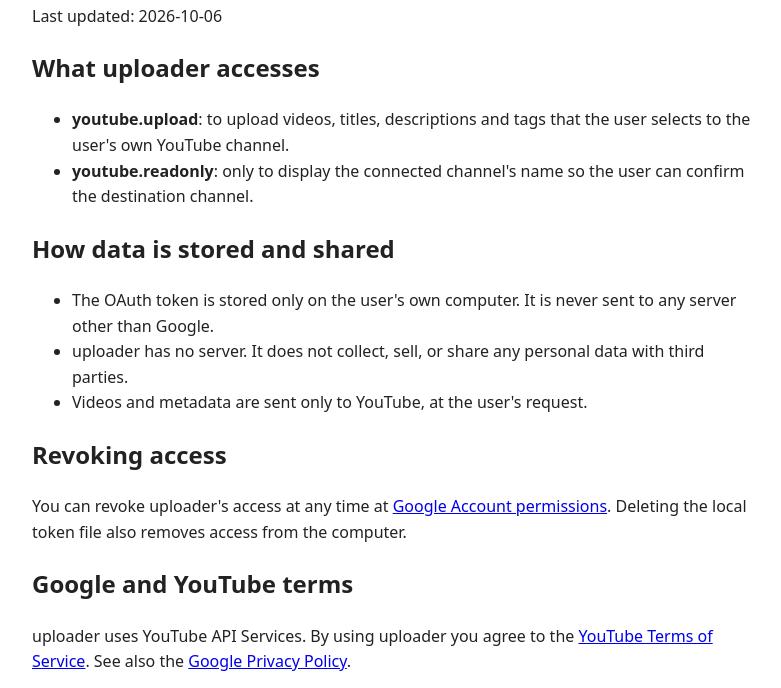
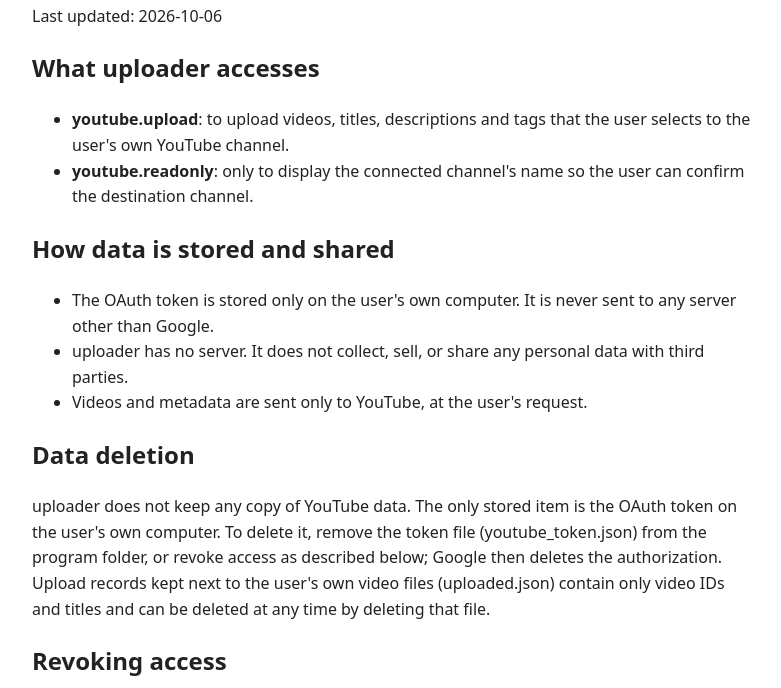
Before and after one commit to Cench-k/Cench-k.github.io, a plain HTML site: page privacy.html in a window 1280 px wide. Shown: the part 109-797 px from the top of the page, without its empty margins (248-1029 px from the left). Drawn offline with Linux system fonts and the light colour scheme.

Commit message:
Add files via upload

```diff
--- a/privacy.html
+++ b/privacy.html
@@ -23,6 +23,9 @@
 <li>Videos and metadata are sent only to YouTube, at the user's request.</li>
 </ul>
 
+<h2>Data deletion</h2>
+<p>uploader does not keep any copy of YouTube data. The only stored item is the OAuth token on the user's own computer. To delete it, remove the token file (youtube_token.json) from the program folder, or revoke access as described below; Google then deletes the authorization. Upload records kept next to the user's own video files (uploaded.json) contain only video IDs and titles and can be deleted at any time by deleting that file.</p>
+
 <h2>Revoking access</h2>
 <p>You can revoke uploader's access at any time at <a href="https://myaccount.google.com/permissions">Google Account permissions</a>. Deleting the local token file also removes access from the computer.</p>
 
```
Also changed, not shown: index.html (+1 -0 lines).
